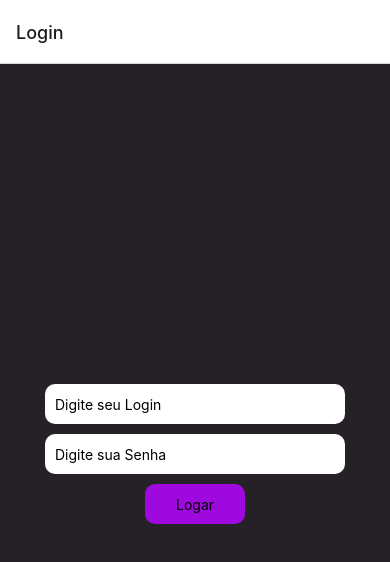
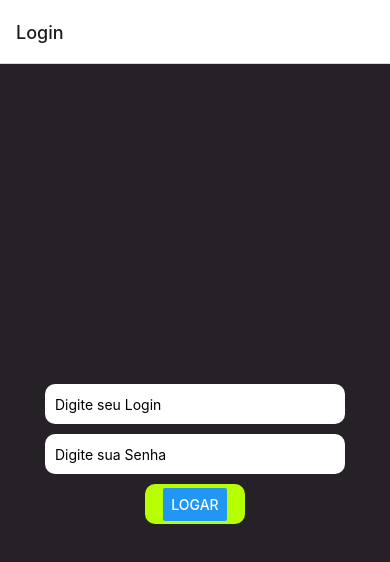
Before and after one commit to LucasM111/TamagoshExpo, a React Native app: screen /Login in a window 390 px wide. Shown: the top 562 px of the page. Built offline with nearby package versions, Linux system fonts and the light colour scheme.

Commit message:
Update Login
Atualizações no Codigo

```diff
--- a/src/screens/Login.tsx
+++ b/src/screens/Login.tsx
@@ -1,6 +1,7 @@
 import { useState } from "react";
-import { SafeAreaView, StyleSheet, TextInput, TouchableOpacity, Text } from "react-native";
+import { SafeAreaView, StyleSheet, TextInput, Button, TouchableOpacity } from "react-native";
 import Home from "./Home";
+import App from "../../App";
 
 const style = StyleSheet.create({
     container: {
@@ -21,25 +22,25 @@ const style = StyleSheet.create({
     btnLogar: {
         width: 100,
         height: 40,
-        backgroundColor: '#9e09de',
+        backgroundColor: '#b7ff00',
         borderRadius: 10,
         alignItems: 'center',
         justifyContent: 'center',
+        color: "#fff"
+
 
     }
 })
 
-const btnCad = () => {
-    <Home />
-}
 
 
-const Login = () => {
+const Login = ({ navigation }: any) => {
 
     const [login, setLogin] = useState<string>();
     const [senha, setSenha] = useState<string>();
     const [hasError, setHasError] = useState(false);
 
+    // Setando o Login
     const onChangeInput = (value: string) => {
         if (value.length <= 0) {
             setHasError(true)
@@ -47,6 +48,16 @@ const Login = () => {
             setHasError(false)
         }
         setLogin(value)
+
+    };
+
+    // Setando a senha
+    const onChangeInputSenha = (value: string) => {
+        if (value.length <= 0) {
+            setHasError(true)
+        } else {
+            setHasError(false)
+        }
         setSenha(value)
     };
 
@@ -56,10 +67,12 @@ const Login = () => {
             <TextInput placeholder="Digite seu Login" style={style.textInput} value={login} onChangeText={onChangeInput} />
             {hasError ?? null}
 
-            <TextInput secureTextEntry={true} placeholder="Digite sua Senha" style={style.textInput} value={senha} onChangeText={onChangeInput} />
+            <TextInput secureTextEntry={true} placeholder="Digite sua Senha" style={style.textInput} value={senha} onChangeText={onChangeInputSenha} />
 
-            <TouchableOpacity style={style.btnLogar} onPress={btnCad}>
-                <Text>Logar</Text>
+            <TouchableOpacity style={style.btnLogar}>
+                <Button onPress={() => {
+                    navigation.navigate('Home')
+                }} title="Logar" />
             </TouchableOpacity>
 
         </SafeAreaView>
```
